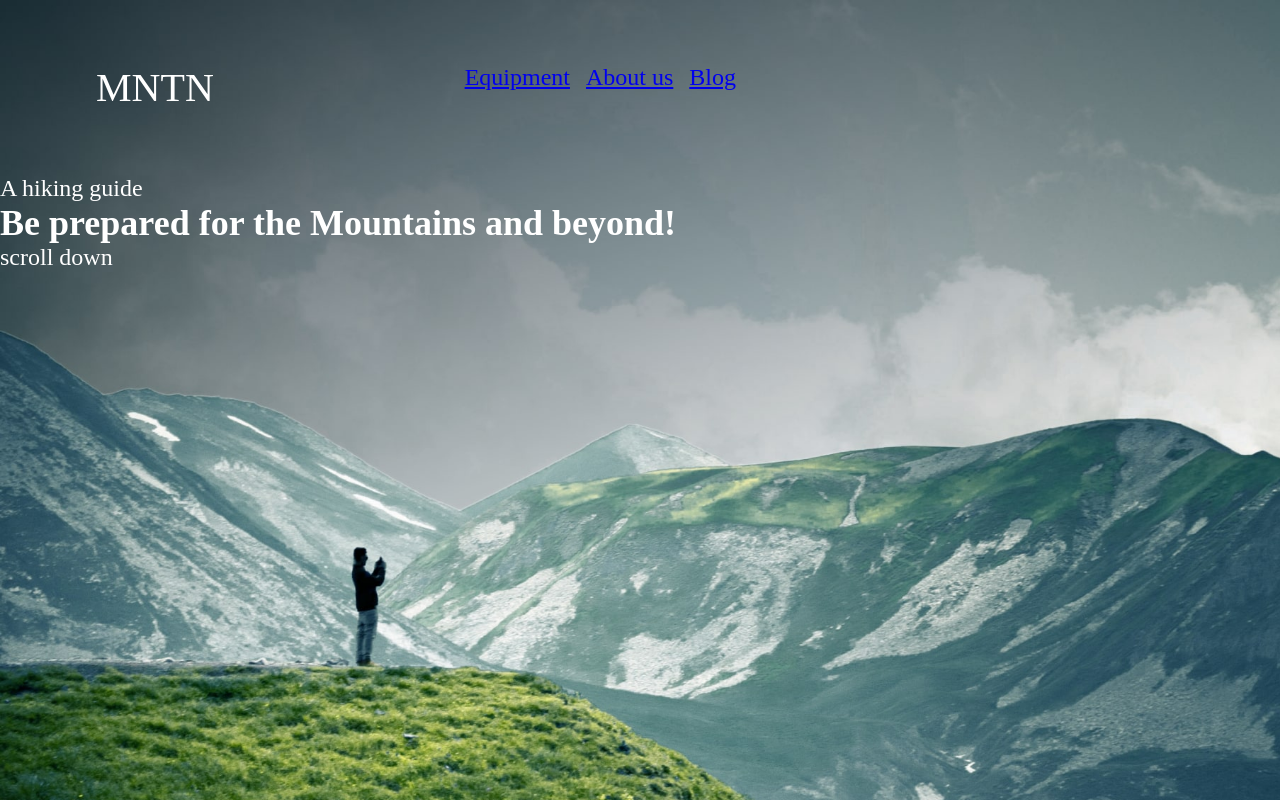
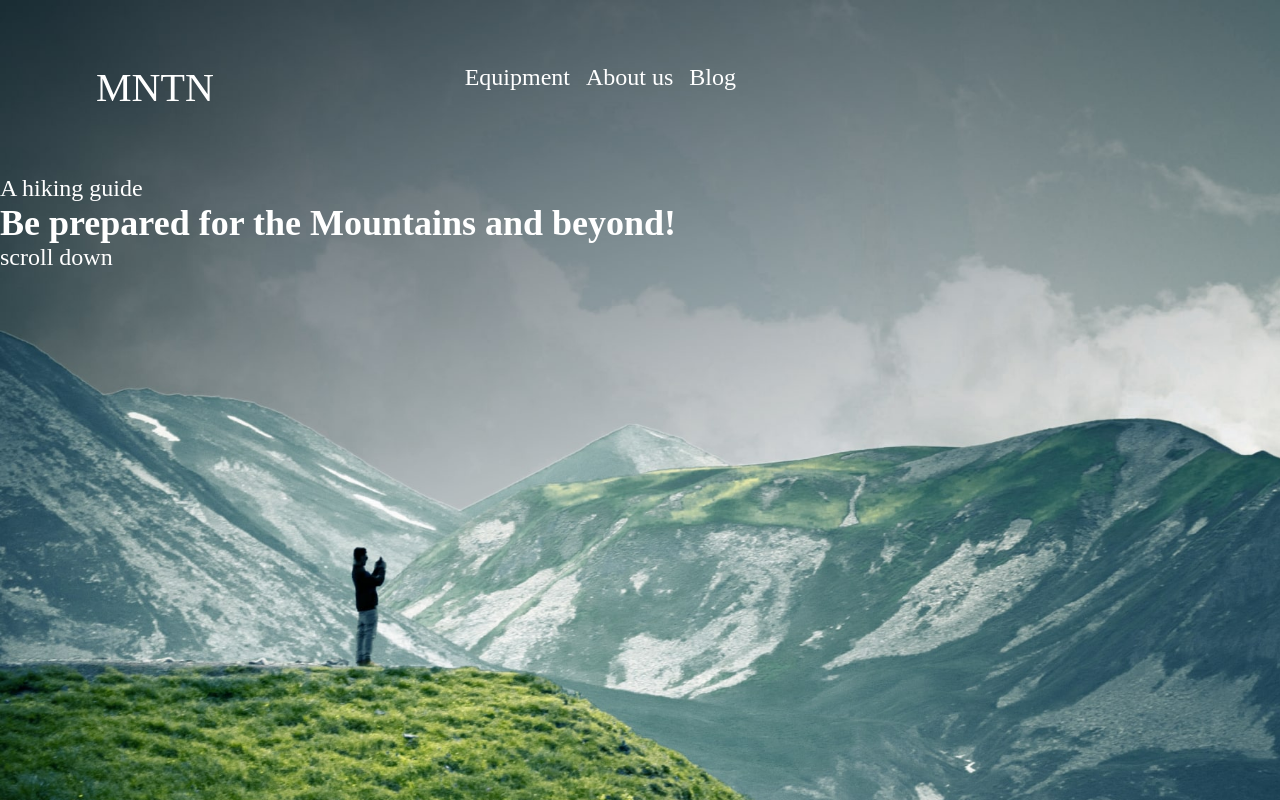
Before and after one commit to CamiloTello002/MNTN-landing-page, a plain HTML site: page index.html in a window 1280 px wide. Shown: the top 800 px of the page. Drawn offline with Linux system fonts and the light colour scheme.

Commit message:
feat: add underline to a element on hover

```diff
--- a/styles.css
+++ b/styles.css
@@ -32,6 +32,15 @@ body {
 	display: flex;
 	list-style-type: none;
 	gap: 1rem;
+
+	a {
+		text-decoration: none;
+		color: inherit;
+
+		&:hover {
+			text-decoration: underline;
+		}
+	}
 }
 
 .brand {
```
